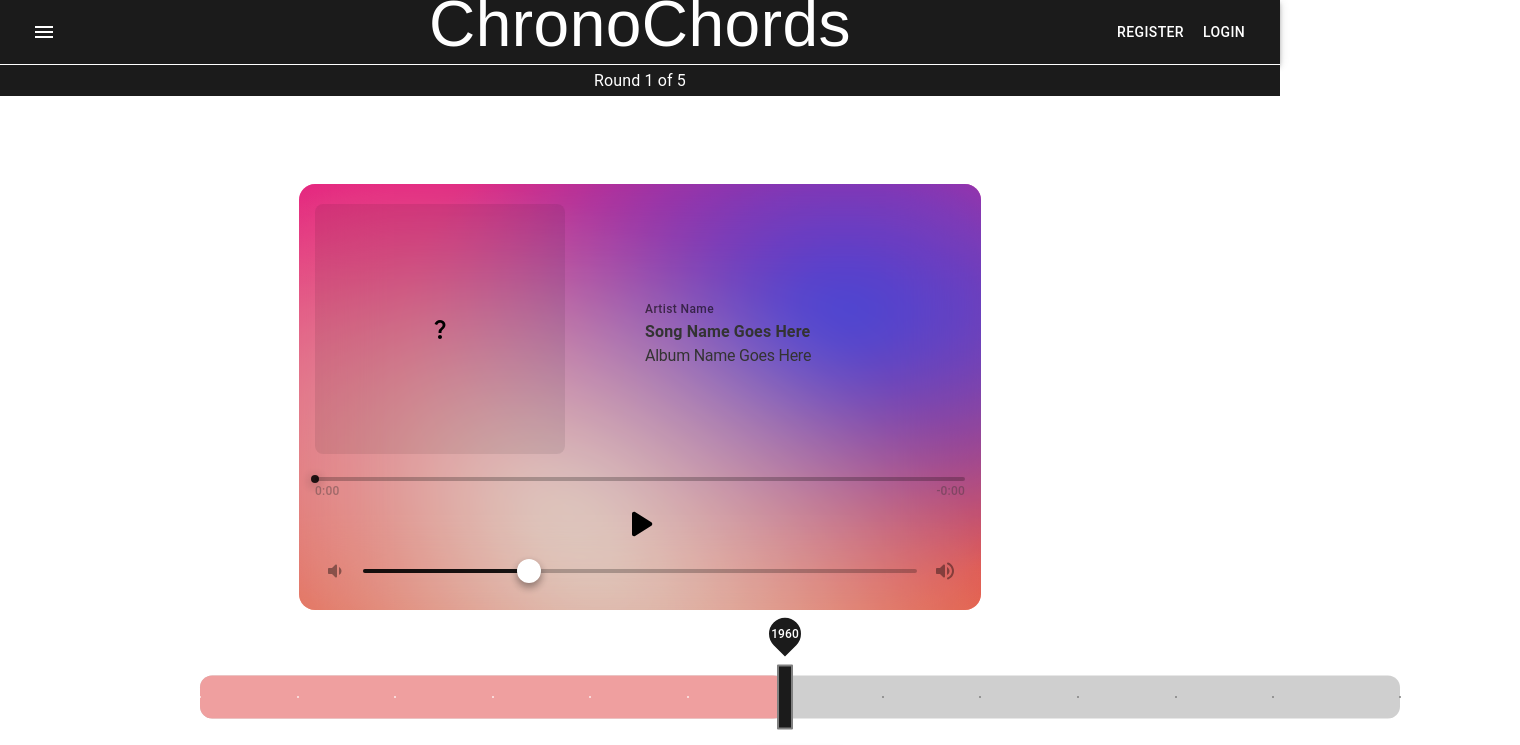
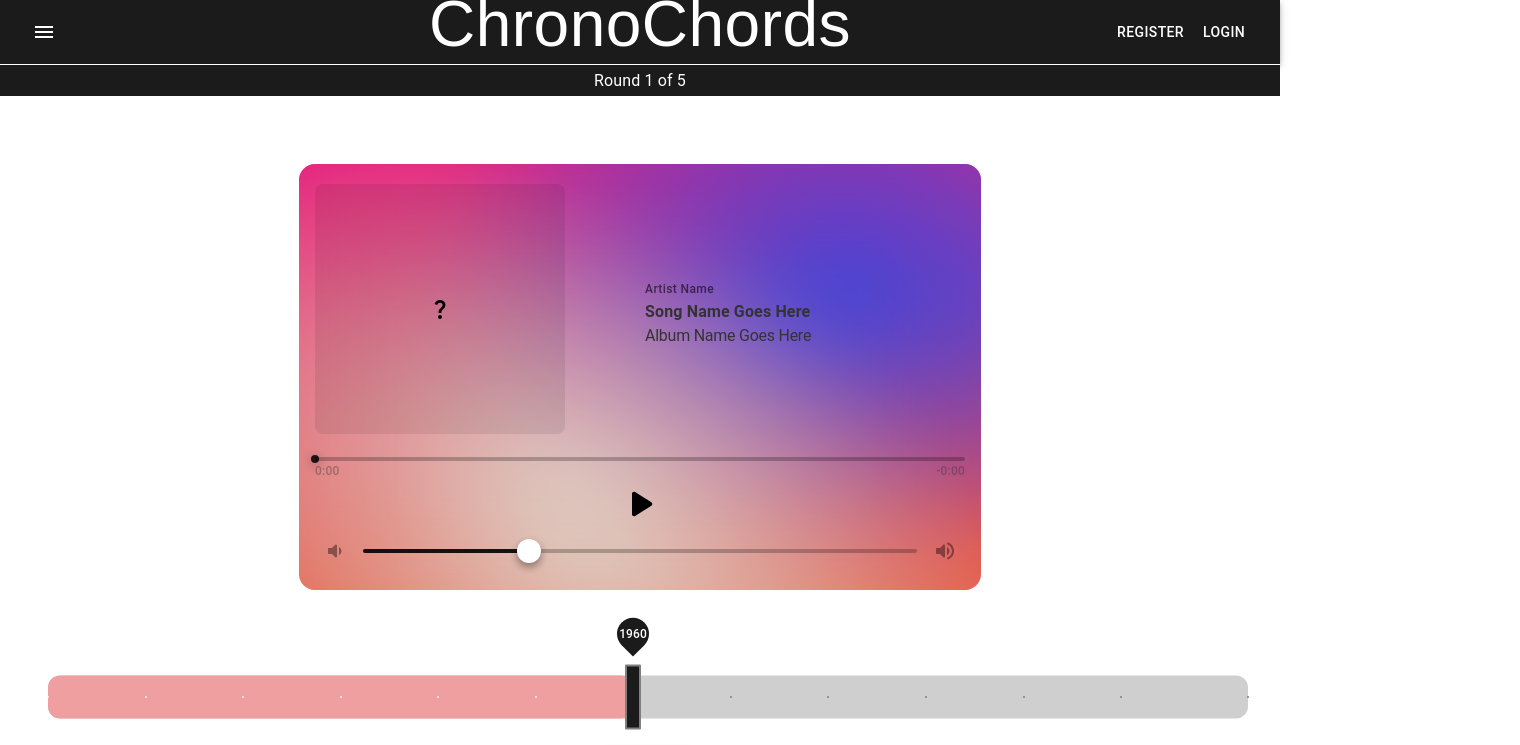
Before and after one commit to JaeSen1/ChronoChords, a React (Create React App) app in the folder frontend/: page / in a window 1280 px wide. Shown: the top 745 px of the page, 1520 px wide, since content can reach past the window. Built offline with nearby package versions, Linux system fonts and the light colour scheme; a web font is replaced by a local one.

Commit message:
removed some imports from register page

```diff
--- a/frontend/src/App.css
+++ b/frontend/src/App.css
@@ -29,15 +29,15 @@
 /* New CSS class for the Slider container */
 .Slider-container {
   position: absolute;
-  left: 115vh; /* Horizontal centering */
-  top: 50vh; /* Adjust as needed to position vertically from the bottom */
+  left: 60%; /* Horizontal centering */
+  top: 400px; /* Adjust as needed to position vertically from the bottom */
   transform: translateX(-50%); /* Ensures perfect centering regardless of the element's width */
 }
 
 .Musicplayer-container {
   position: absolute;
   left: 50%; /* Horizontal centering */
-  top: 15vh; /* Adjust as needed to position vertically from the top */
+  top: 100px; /* Adjust as needed to position vertically from the top */
   transform: translateX(-50%); /* Ensures perfect centering regardless of the element's width */
 }
 
--- a/frontend/src/pages/MainGame.js
+++ b/frontend/src/pages/MainGame.js
@@ -1,7 +1,7 @@
 import '../App.css';
 import React, { useState } from 'react';
 import Slider from '../components/Slider';
-import MusicPlayer from '../components/MusicPlayer';
+import MusicPlayer from '../components/Musicplayer';
 import RoundCount from '../components/RoundCount';
 import ScoreDisplay from '../components/ScoreDisplay';
 
--- a/frontend/src/pages/Register.js
+++ b/frontend/src/pages/Register.js
@@ -3,8 +3,6 @@ import Avatar from '@mui/material/Avatar';
 import Button from '@mui/material/Button';
 import CssBaseline from '@mui/material/CssBaseline';
 import TextField from '@mui/material/TextField';
-import FormControlLabel from '@mui/material/FormControlLabel';
-import Checkbox from '@mui/material/Checkbox';
 import { Link } from "react-router-dom";
 import Paper from '@mui/material/Paper';
 import Box from '@mui/material/Box';
@@ -72,9 +70,17 @@ export default function SignInSide() {
               <LockOutlinedIcon />
             </Avatar>
             <Typography component="h1" variant="h5">
-              Sign in
+              Sign Up
             </Typography>
             <Box component="form" noValidate onSubmit={handleSubmit} sx={{ mt: 1 }}>
+              <TextField
+                margin="normal"
+                required
+                fullWidth
+                id="user"
+                label="Username"
+                name="user"
+              />
               <TextField
                 margin="normal"
                 required
```
Also changed, not shown: 1 other file (tests, documents, lock files or other folders).
